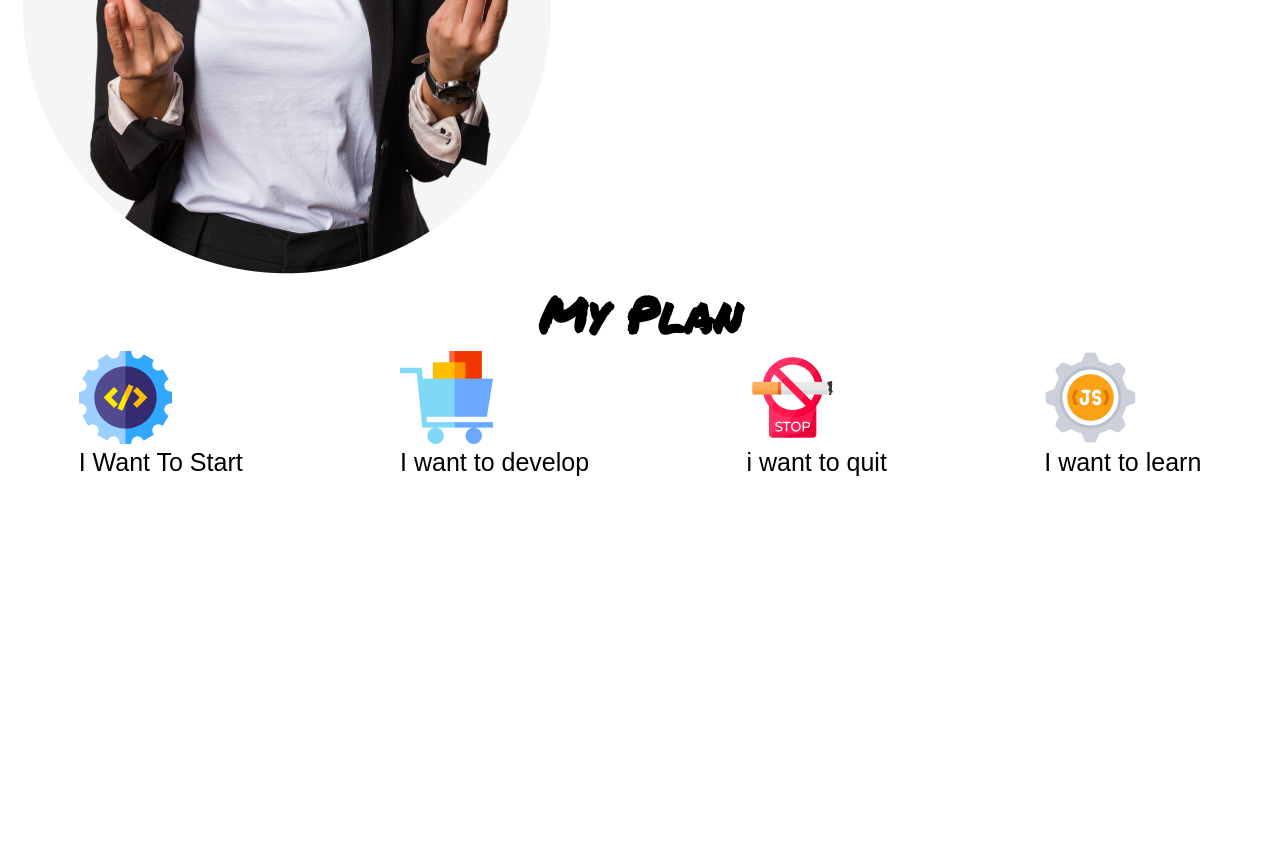
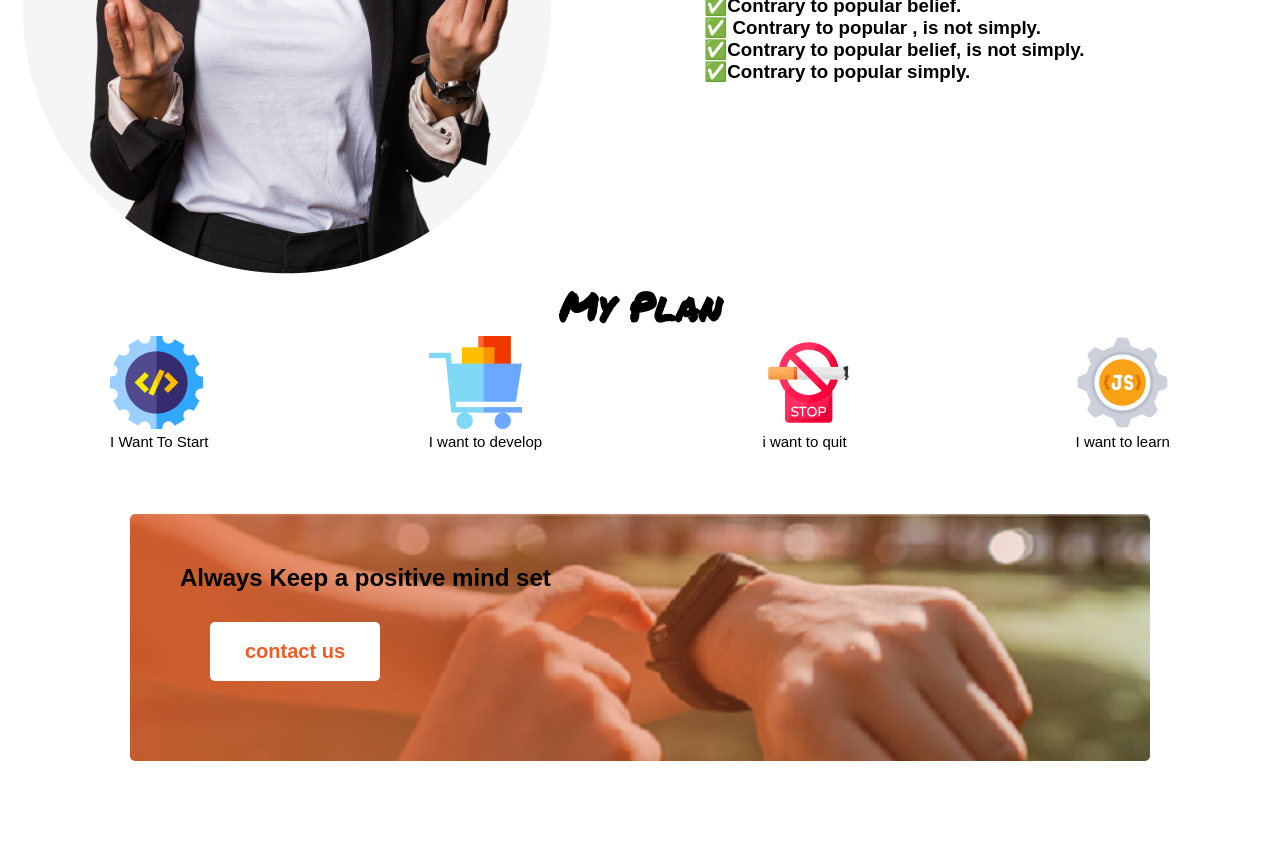
Before and after one commit to HomayraOitizzo/newp, a plain HTML site: page index.html in a window 1280 px wide. Shown: the part 1250-2101 px from the top of the page. Before the commit the page ends 1747 px from the top, so only its background shows below. Drawn offline with Linux system fonts and the light colour scheme.

Commit message:
mind committed

```diff
--- a/index.html
+++ b/index.html
@@ -66,6 +66,12 @@
 
 </div>
 </section>
+<section class="gradient-container">
+    <div class="mind-set">
+    <h2> Always Keep a positive mind set</h2>
+    <button class="second-button"> contact us </button>
+    </div>
+</section>
 
 
 </body>
--- a/style.css
+++ b/style.css
@@ -6,7 +6,7 @@
 }
 h1 {
     font-family: 'Permanent Marker', cursive;
-    font-size: 50px;
+    font-size: 40px;
 }
 
 .flexible {
@@ -24,10 +24,10 @@ h1 {
 
 .pos {
     padding-left: 10%;
-    padding-top: 5%;
+    padding-top: 20%;
 }
 p{
-    font-size: 25px;
+    font-size: 15px;
 }
 .link-button
 {
@@ -39,6 +39,7 @@ p{
     padding: 18px 35px;
     background-color:#F15B22;
     border-radius: 5px;
+
 
 }
 .container{
@@ -72,3 +73,24 @@ p{
     margin-bottom: 20px;
 
 }
+.mind-set{
+    padding: 50px;
+	background: linear-gradient(to left, rgba(231, 122, 79, 0.1),rgba(222, 93, 42, 0.8)),url('watch.png')top left/cover no-repeat;
+	border-radius: 5px;
+
+}
+
+.gradient-container{
+    padding: 40px 130px 90px 130px;
+    margin-top: 24px;
+}
+.second-button{
+    color: #F15B22;
+    background-color: #FFFFFF;
+    border: 0;
+    border-radius: 5px;
+    font-size: 20px;
+    font-weight: 600;
+    padding: 18px 35px;
+    margin: 30px;
+}
```
Also changed, not shown: watch.png (added).
